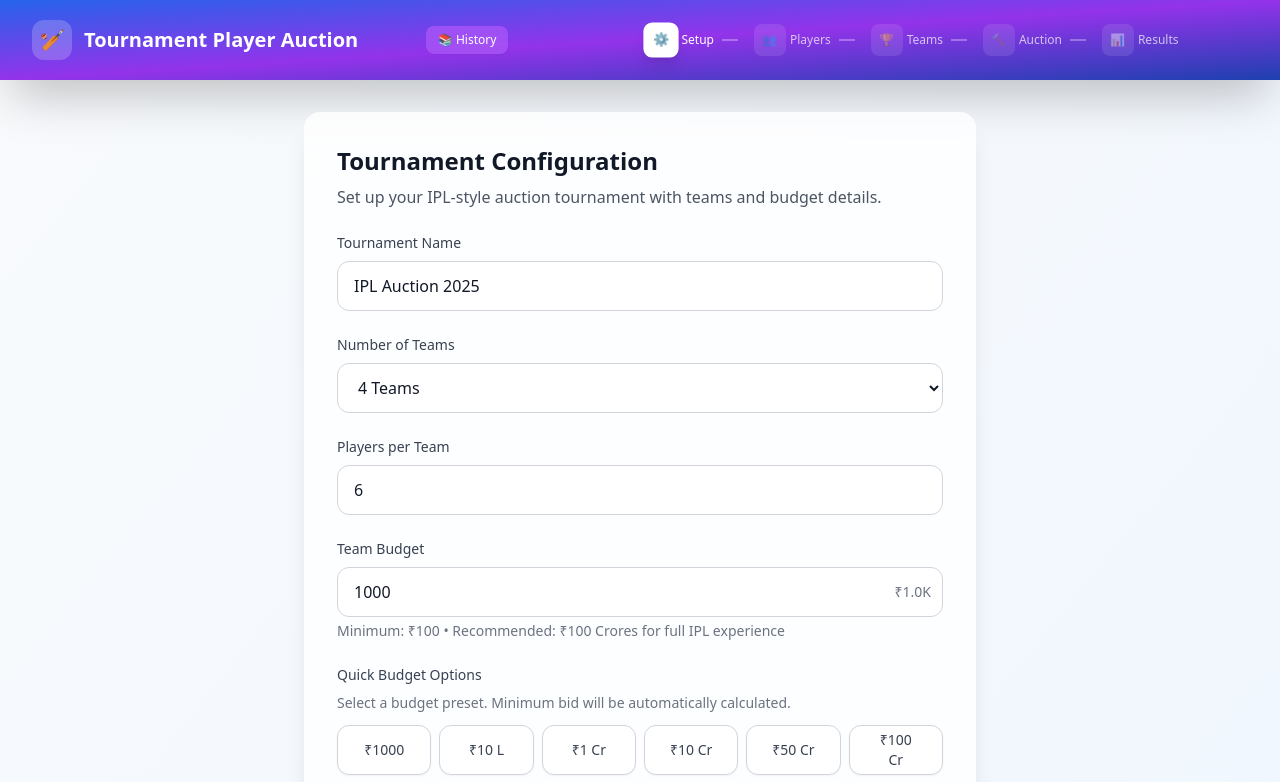
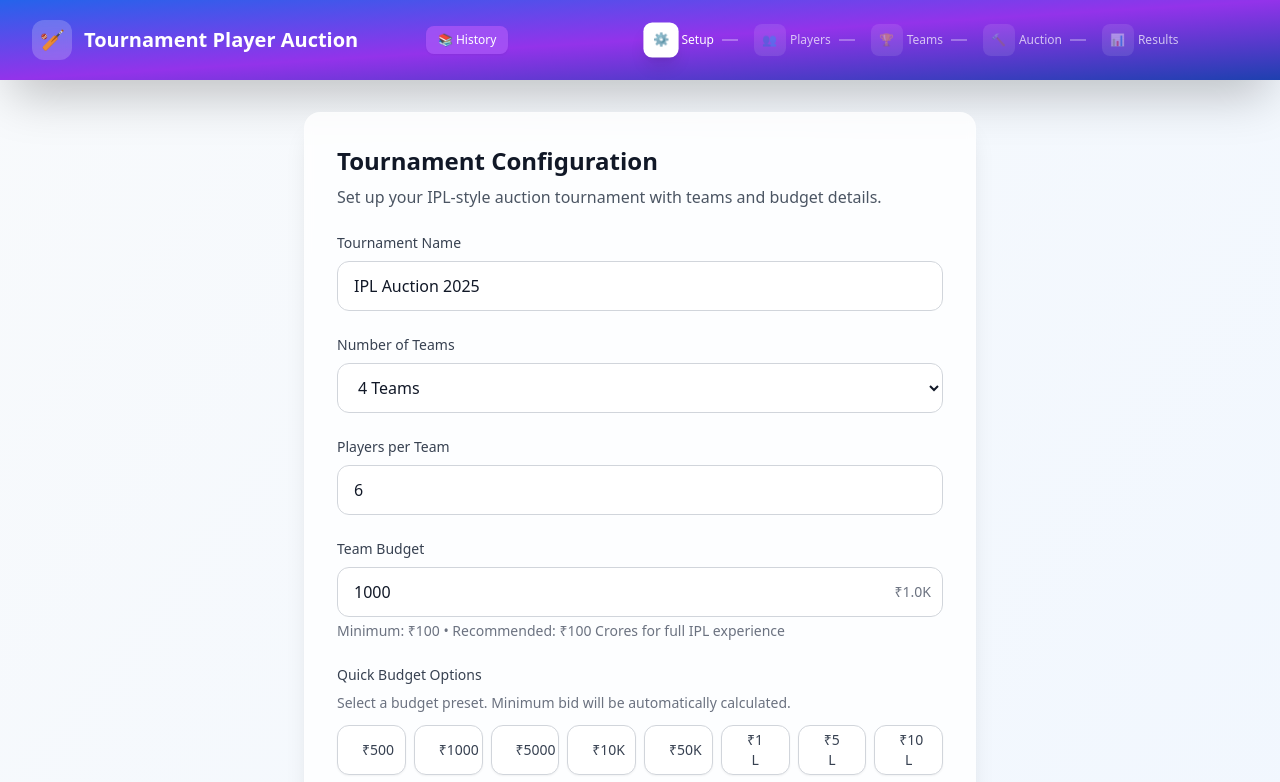
Before and after one commit to manish-7/player-auction-app, a React (Vite) app: page / in a window 1280 px wide. Shown: the top 782 px of the page. Built offline with nearby package versions, Linux system fonts and the light colour scheme.

Commit message:
More quick bid increment options

```diff
--- a/src/components/AuctionRoom.tsx
+++ b/src/components/AuctionRoom.tsx
@@ -560,7 +560,7 @@
                         placeholder={`Min: ${formatCurrency(minBid)} • Max: ${formatCurrency(maxBid)}`}
                       />
                     </div>
-                    <div className="flex flex-wrap gap-1">
+                    <div className="flex flex-wrap gap-1 max-w-md">
                       {(() => {
                         // Generate smart quick bid increments
                         const baseIncrement = settings.bidIncrement;
@@ -572,12 +572,16 @@
                           baseIncrement * 2,               // 2x increment
                           baseIncrement * 5,               // 5x increment
                           baseIncrement * 10,              // 10x increment
+                          baseIncrement * 20,              // 20x increment
+                          baseIncrement * 50,              // 50x increment
+                          Math.round(currentBid * 0.05),  // 5% of current bid
                           Math.round(currentBid * 0.1),   // 10% of current bid
                           Math.round(currentBid * 0.25),  // 25% of current bid
+                          Math.round(currentBid * 0.5),   // 50% of current bid
                         ].filter((inc, index, arr) => {
                           // Remove duplicates and ensure minimum increment
                           return inc >= baseIncrement && arr.indexOf(inc) === index;
-                        }).sort((a, b) => a - b).slice(0, 5); // Show max 5 options
+                        }).sort((a, b) => a - b).slice(0, 8); // Show max 8 options
 
                         const buttons = increments.map((increment) => {
                           const newAmount = minBid + increment;
@@ -585,7 +589,8 @@
                             <button
                               key={increment}
                               onClick={() => setBidAmount(newAmount)}
-                              className="btn-secondary text-xs py-1 px-2 whitespace-nowrap"
+                              className="btn-secondary text-xs py-1 px-1.5 whitespace-nowrap text-center min-w-0"
+                              title={`Add ${formatCurrency(increment)} to current bid`}
                             >
                               +{formatCurrency(increment)}
                             </button>
--- a/src/components/TournamentSetup.tsx
+++ b/src/components/TournamentSetup.tsx
@@ -219,12 +219,22 @@
             <p className="text-sm text-gray-500 mb-3">
               Select a budget preset. Minimum bid will be automatically calculated.
             </p>
-            <div className="grid grid-cols-2 md:grid-cols-3 lg:grid-cols-6 gap-2">
+            <div className="grid grid-cols-2 md:grid-cols-4 lg:grid-cols-6 xl:grid-cols-8 gap-2">
               {[
+                { label: '₹500', value: 500 },
                 { label: '₹1000', value: 1000 },
+                { label: '₹5000', value: 5000 },
+                { label: '₹10K', value: 10000 },
+                { label: '₹50K', value: 50000 },
+                { label: '₹1 L', value: 100000 },
+                { label: '₹5 L', value: 500000 },
                 { label: '₹10 L', value: 1000000 },
+                { label: '₹25 L', value: 2500000 },
+                { label: '₹50 L', value: 5000000 },
                 { label: '₹1 Cr', value: 10000000 },
+                { label: '₹5 Cr', value: 50000000 },
                 { label: '₹10 Cr', value: 100000000 },
+                { label: '₹25 Cr', value: 250000000 },
                 { label: '₹50 Cr', value: 500000000 },
                 { label: '₹100 Cr', value: 1000000000 },
               ].map((option) => (
```
Also changed, not shown: 5 other files (tests, documents, lock files or other folders).
